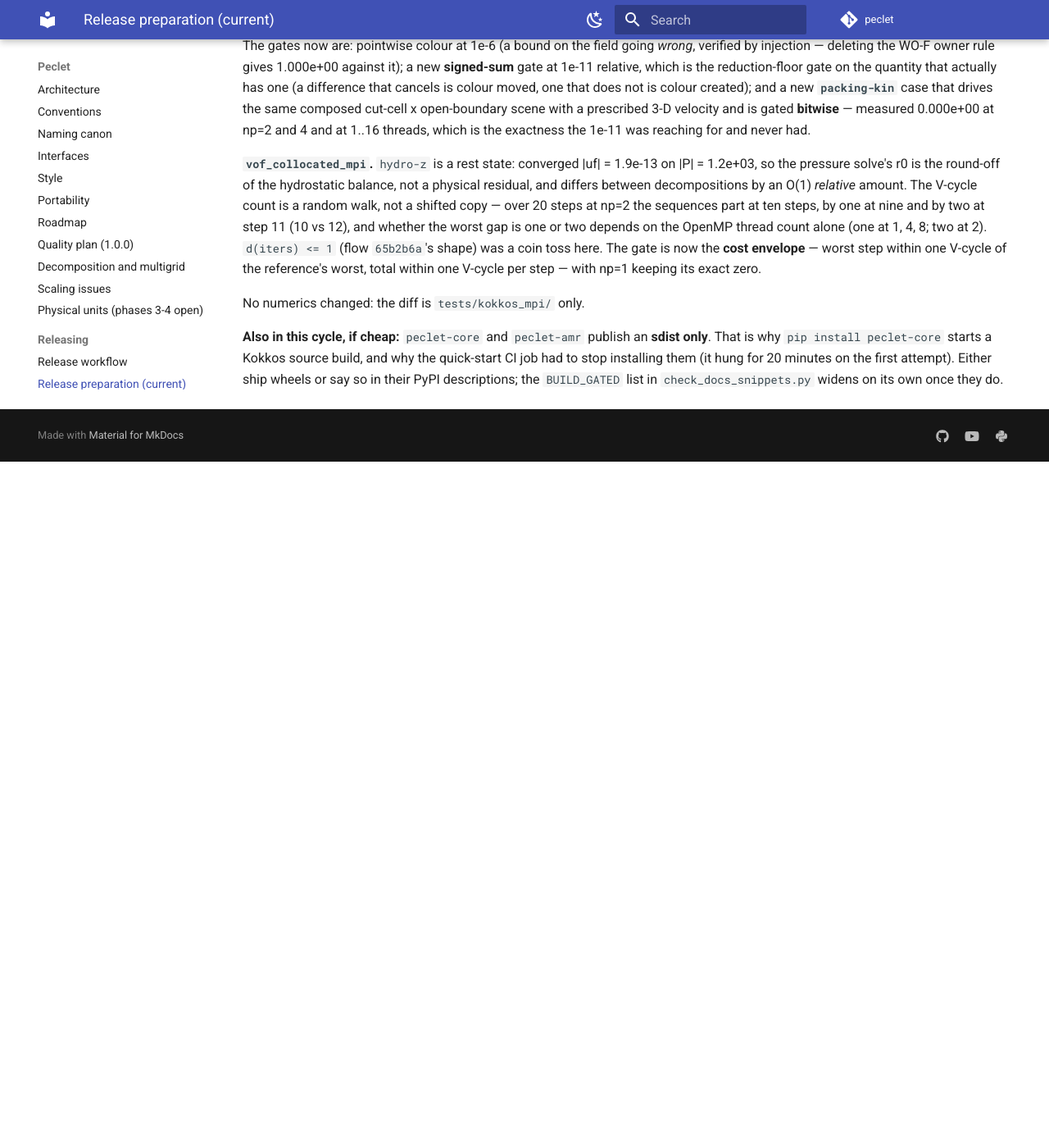
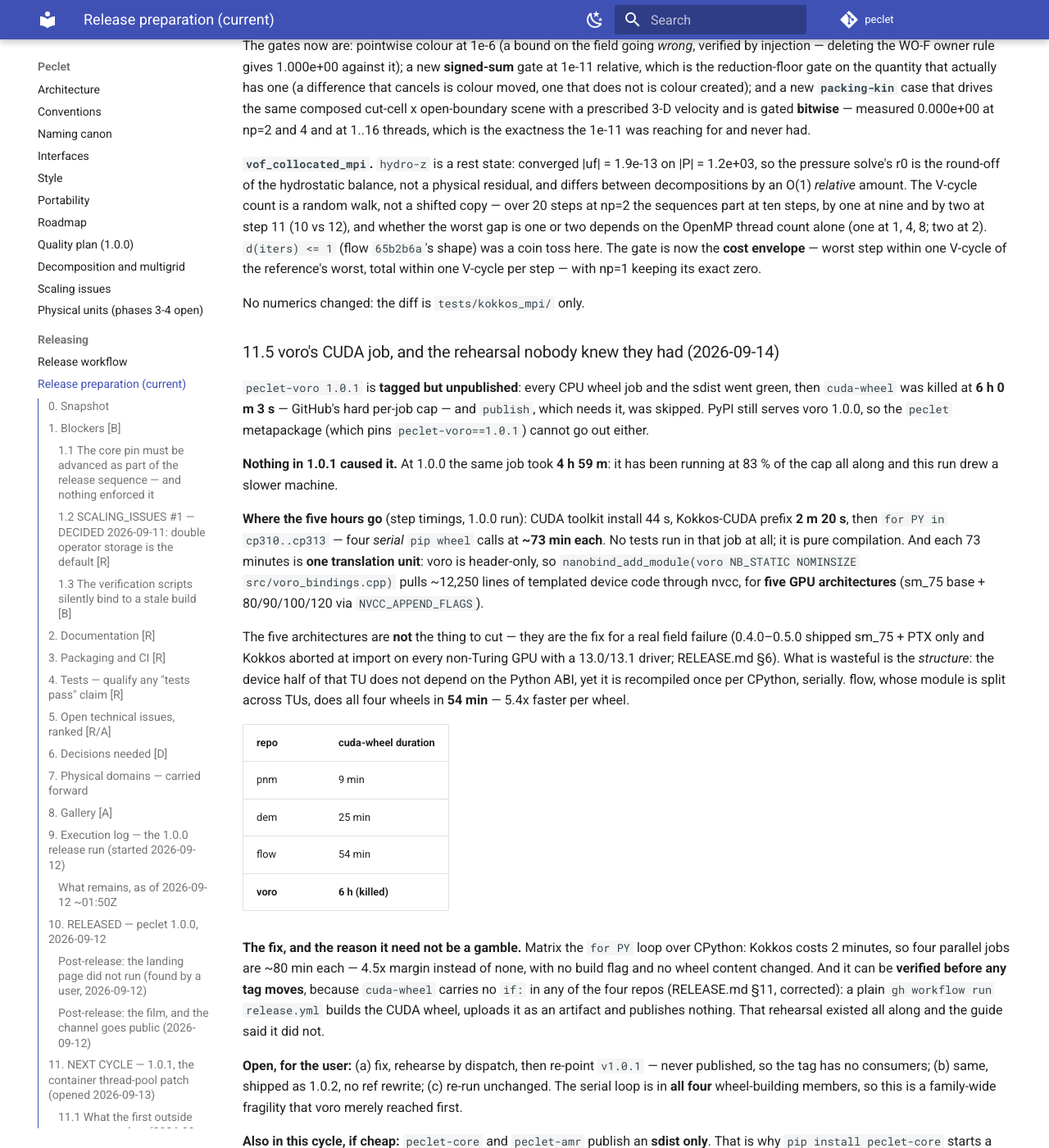
Before and after one commit to computational-chemical-engineering/peclet, an MkDocs documentation site: the page built from docs/RELEASE_PREP.md, in a window 1280 px wide and 1400 px high, scrolled down 20774 px. Shown: the whole window at 82% size. Built offline with MkDocs 1.6.1 and Material for MkDocs 9.7.7, drawn with Linux system fonts in a browser that asks for light colours; comment, search, counter and statistics services are not loaded; before the commit the page ends 21337 px from its top, so only the background shows below that.

Commit message:
voro's CUDA job, and the rehearsal the guide said we did not have
RELEASE.md section 11 asserted 'the CUDA wheel job runs only on tags' and asked for a
workflow_dispatch dry run as future work. Both halves were wrong in the same direction: none of the
four cuda-wheel jobs carries an if:, only publish is tag-gated, so the dry run already worked and
nobody used it. On 2026-09-14 voro's cuda-wheel job died at the 6-hour cap during the 1.0.1 release
-- the exact job a rehearsal would have exercised.

RELEASE_PREP 11.5 records where voro's five hours go (no tests at all: one header-only translation
unit, ~12250 lines of templated device code, times five GPU architectures, times four CPythons,
serially), why the architectures are not the thing to cut, and that the same serial loop sits in all
four wheel-building members -- voro is just the one that reached the cap first, at 83% of it since
1.0.0.

Also notes that no release.yml in any of the eight repos sets timeout-minutes, so the cap arrives as
a kill rather than a stated budget.

Co-Authored-By: Claude Opus 5 <noreply@anthropic.com>
Claude-Session: https://claude.ai/code/session_01GXYbwBnXrPKJF9YiqvyY1Y

```diff
--- a/docs/RELEASE.md
+++ b/docs/RELEASE.md
@@ -495,8 +495,16 @@ Gaps to close (tracked in `RELEASE_PREP.md`; none blocks a release, all reduce r
   This is the only automated place where the *family* is tested as a set before tagging.
 - **Version consistency check** as a CI step on tags (`tools/release/check_release_state.sh --ci`):
   fail the release job if the tag ≠ pyproject version or `__version__`.
-- The CUDA wheel job runs only on tags; a `workflow_dispatch` dry run that uploads the wheel as an
-  artifact (no publish) lets it be tested before the release day.
+- ~~The CUDA wheel job runs only on tags~~ — **wrong, and expensively so.** Not one of the four
+  cuda-wheel jobs (flow, pnm, dem, voro) carries an `if:`; only `publish` is tag-gated. So the dry
+  run this bullet asks for **already works today**: `gh workflow run release.yml` on any of them
+  builds the CUDA wheel and uploads it as an artifact, publishing nothing. Nobody knew, so nobody
+  rehearsed, and on 2026-09-14 voro's cuda-wheel job died at GitHub's 6-hour cap during the 1.0.1
+  release — the one job a rehearsal would have exercised. Corrected after the fact; see
+  RELEASE_PREP.md §11.5.
+- **No `release.yml` in any of the eight repos sets `timeout-minutes`**, so every job inherits the
+  6-hour default. That is not the cause of voro's failure — the work genuinely takes ~5 h — but it
+  means the cap arrives as a kill with no warning rather than as a stated budget.
 - `actions/upload-artifact` / `download-artifact` majors differ between repos (v4 vs v7/v8) — the
   Dependabot bumps must be merged consistently or the artifact hand-off between jobs breaks.
 
--- a/docs/RELEASE_PREP.md
+++ b/docs/RELEASE_PREP.md
@@ -889,6 +889,48 @@ one V-cycle per step — with np=1 keeping its exact zero.
 
 No numerics changed: the diff is `tests/kokkos_mpi/` only.
 
+### 11.5 voro's CUDA job, and the rehearsal nobody knew they had (2026-09-14)
+
+`peclet-voro 1.0.1` is **tagged but unpublished**: every CPU wheel job and the sdist went green, then
+`cuda-wheel` was killed at **6 h 0 m 3 s** — GitHub's hard per-job cap — and `publish`, which needs
+it, was skipped. PyPI still serves voro 1.0.0, so the `peclet` metapackage (which pins
+`peclet-voro==1.0.1`) cannot go out either.
+
+**Nothing in 1.0.1 caused it.** At 1.0.0 the same job took **4 h 59 m**: it has been running at 83 %
+of the cap all along and this run drew a slower machine.
+
+**Where the five hours go** (step timings, 1.0.0 run): CUDA toolkit install 44 s, Kokkos-CUDA prefix
+**2 m 20 s**, then `for PY in cp310..cp313` — four *serial* `pip wheel` calls at **~73 min each**.
+No tests run in that job at all; it is pure compilation. And each 73 minutes is **one translation
+unit**: voro is header-only, so `nanobind_add_module(voro NB_STATIC NOMINSIZE src/voro_bindings.cpp)`
+pulls ~12,250 lines of templated device code through nvcc, for **five GPU architectures** (sm_75
+base + 80/90/100/120 via `NVCC_APPEND_FLAGS`).
+
+The five architectures are **not** the thing to cut — they are the fix for a real field failure
+(0.4.0–0.5.0 shipped sm_75 + PTX only and Kokkos aborted at import on every non-Turing GPU with a
+13.0/13.1 driver; RELEASE.md §6). What is wasteful is the *structure*: the device half of that TU
+does not depend on the Python ABI, yet it is recompiled once per CPython, serially. flow, whose
+module is split across TUs, does all four wheels in **54 min** — 5.4x faster per wheel.
+
+| repo | cuda-wheel duration |
+|---|---|
+| pnm | 9 min |
+| dem | 25 min |
+| flow | 54 min |
+| **voro** | **6 h (killed)** |
+
+**The fix, and the reason it need not be a gamble.** Matrix the `for PY` loop over CPython: Kokkos
+costs 2 minutes, so four parallel jobs are ~80 min each — 4.5x margin instead of none, with no build
+flag and no wheel content changed. And it can be **verified before any tag moves**, because
+`cuda-wheel` carries no `if:` in any of the four repos (RELEASE.md §11, corrected): a plain
+`gh workflow run release.yml` builds the CUDA wheel, uploads it as an artifact and publishes nothing.
+That rehearsal existed all along and the guide said it did not.
+
+**Open, for the user:** (a) fix, rehearse by dispatch, then re-point `v1.0.1` — never published, so
+the tag has no consumers; (b) same, shipped as 1.0.2, no ref rewrite; (c) re-run unchanged. The
+serial loop is in **all four** wheel-building members, so this is a family-wide fragility that voro
+merely reached first.
+
 **Also in this cycle, if cheap:** `peclet-core` and `peclet-amr` publish an **sdist only**. That is
 why `pip install peclet-core` starts a Kokkos source build, and why the quick-start CI job had to
 stop installing them (it hung for 20 minutes on the first attempt). Either ship wheels or say so in
```
